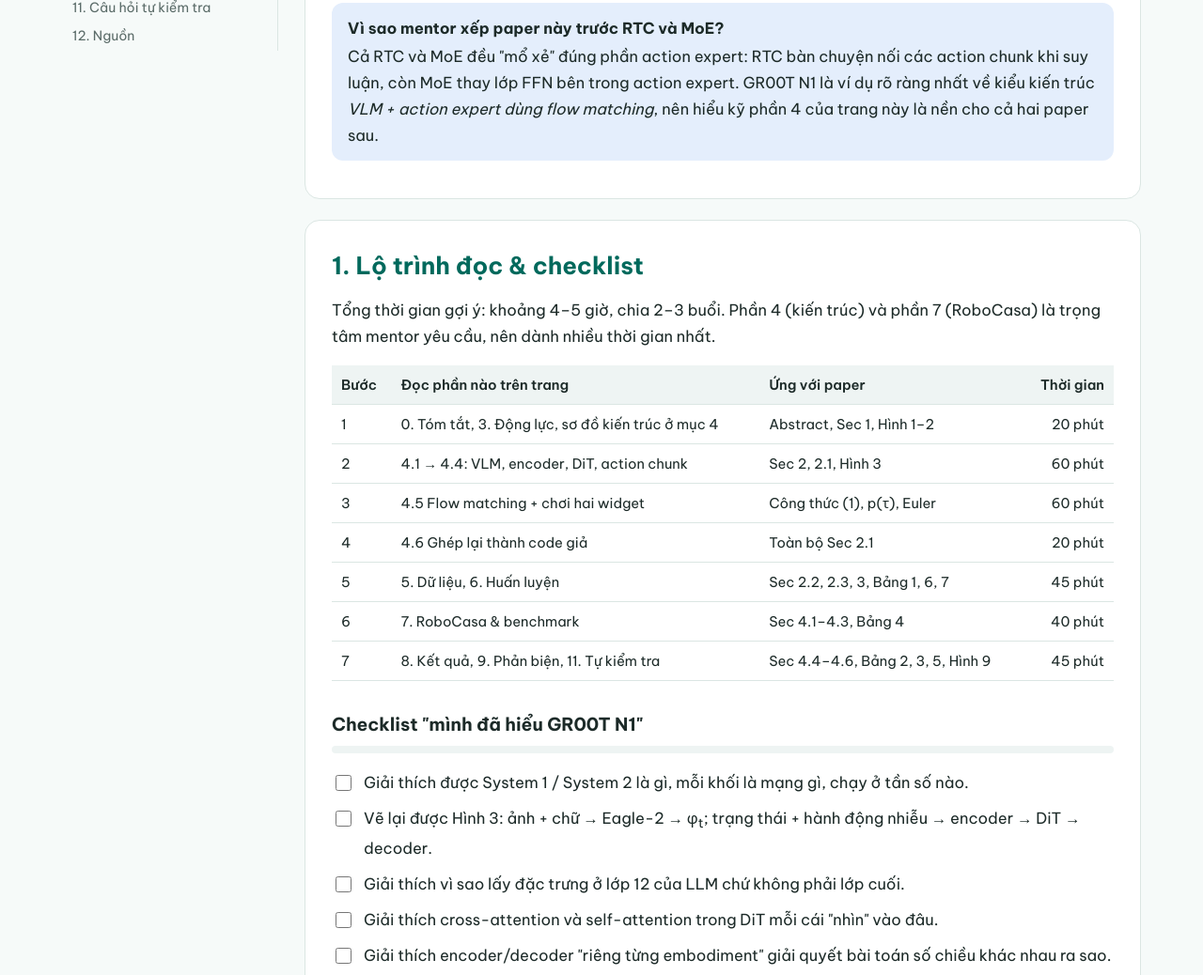
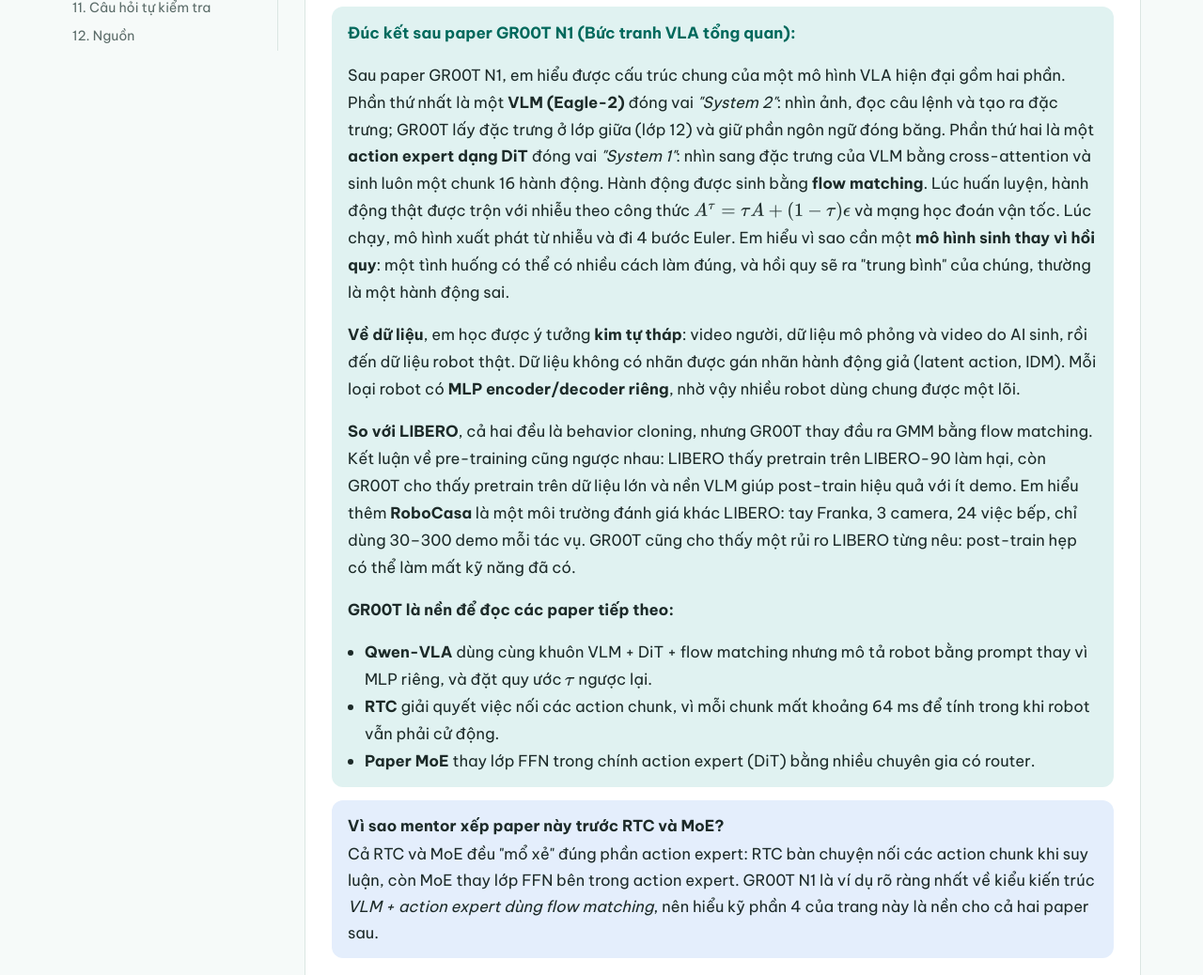
Before and after one commit to dalex0512/qwen_vla_learning, a plain HTML site: page Groot/GR00T N1 · Đọc hiểu paper.html in a window 1280 px wide. Shown: the part 801-1839 px from the top of the page at 94% size. Drawn offline with nearby package versions, Linux system fonts and the light colour scheme.

Commit message:
feat(groot): add 1-minute summary comprehensive takeaways in section 0

```diff
--- a/Groot/GR00T N1 · Đọc hiểu paper.html
+++ b/Groot/GR00T N1 · Đọc hiểu paper.html
@@ -230,6 +230,23 @@
   <div><b>④ Kim tự tháp dữ liệu</b>Video người (đáy) → dữ liệu tổng hợp từ mô phỏng và mô hình sinh video (giữa) → dữ liệu robot thật (đỉnh). Video không có nhãn hành động được gán "latent action".</div>
   <div><b>⑤ Kết quả</b>Sau post-training, thắng Diffusion Policy và BC-Transformer trên 3 benchmark mô phỏng (trong đó có RoboCasa) và trên robot GR-1 thật, đặc biệt khi ít dữ liệu.</div>
 </div>
+
+<div class="co note" style="margin-top: 18px; line-height: 1.75;">
+  <b class="t" style="font-size: 1.05rem; margin-bottom: 8px; color: var(--pri-strong);">Đúc kết sau paper GR00T N1 (Bức tranh VLA tổng quan):</b>
+  <p>Sau paper GR00T N1, em hiểu được cấu trúc chung của một mô hình VLA hiện đại gồm hai phần. Phần thứ nhất là một <b>VLM (Eagle-2)</b> đóng vai <i>"System 2"</i>: nhìn ảnh, đọc câu lệnh và tạo ra đặc trưng; GR00T lấy đặc trưng ở lớp giữa (lớp 12) và giữ phần ngôn ngữ đóng băng. Phần thứ hai là một <b>action expert dạng DiT</b> đóng vai <i>"System 1"</i>: nhìn sang đặc trưng của VLM bằng cross-attention và sinh luôn một chunk 16 hành động. Hành động được sinh bằng <b>flow matching</b>. Lúc huấn luyện, hành động thật được trộn với nhiễu theo công thức \(A^\tau = \tau A + (1-\tau)\epsilon\) và mạng học đoán vận tốc. Lúc chạy, mô hình xuất phát từ nhiễu và đi 4 bước Euler. Em hiểu vì sao cần một <b>mô hình sinh thay vì hồi quy</b>: một tình huống có thể có nhiều cách làm đúng, và hồi quy sẽ ra "trung bình" của chúng, thường là một hành động sai.</p>
+
+  <p><b>Về dữ liệu</b>, em học được ý tưởng <b>kim tự tháp</b>: video người, dữ liệu mô phỏng và video do AI sinh, rồi đến dữ liệu robot thật. Dữ liệu không có nhãn được gán nhãn hành động giả (latent action, IDM). Mỗi loại robot có <b>MLP encoder/decoder riêng</b>, nhờ vậy nhiều robot dùng chung được một lõi.</p>
+
+  <p><b>So với LIBERO</b>, cả hai đều là behavior cloning, nhưng GR00T thay đầu ra GMM bằng flow matching. Kết luận về pre-training cũng ngược nhau: LIBERO thấy pretrain trên LIBERO-90 làm hại, còn GR00T cho thấy pretrain trên dữ liệu lớn và nền VLM giúp post-train hiệu quả với ít demo. Em hiểu thêm <b>RoboCasa</b> là một môi trường đánh giá khác LIBERO: tay Franka, 3 camera, 24 việc bếp, chỉ dùng 30–300 demo mỗi tác vụ. GR00T cũng cho thấy một rủi ro LIBERO từng nêu: post-train hẹp có thể làm mất kỹ năng đã có.</p>
+
+  <p><b>GR00T là nền để đọc các paper tiếp theo:</b></p>
+  <ul style="margin: 6px 0 0 18px; padding-left: 0;">
+    <li><b>Qwen-VLA</b> dùng cùng khuôn VLM + DiT + flow matching nhưng mô tả robot bằng prompt thay vì MLP riêng, và đặt quy ước \(\tau\) ngược lại.</li>
+    <li><b>RTC</b> giải quyết việc nối các action chunk, vì mỗi chunk mất khoảng 64 ms để tính trong khi robot vẫn phải cử động.</li>
+    <li><b>Paper MoE</b> thay lớp FFN trong chính action expert (DiT) bằng nhiều chuyên gia có router.</li>
+  </ul>
+</div>
+
 <div class="co link"><b class="t">Vì sao mentor xếp paper này trước RTC và MoE?</b>
 Cả RTC và MoE đều "mổ xẻ" đúng phần action expert: RTC bàn chuyện nối các action chunk khi suy luận, còn MoE thay lớp FFN bên trong action expert. GR00T N1 là ví dụ rõ ràng nhất về kiểu kiến trúc <i>VLM + action expert dùng flow matching</i>, nên hiểu kỹ phần 4 của trang này là nền cho cả hai paper sau.</div>
 </section>
```
